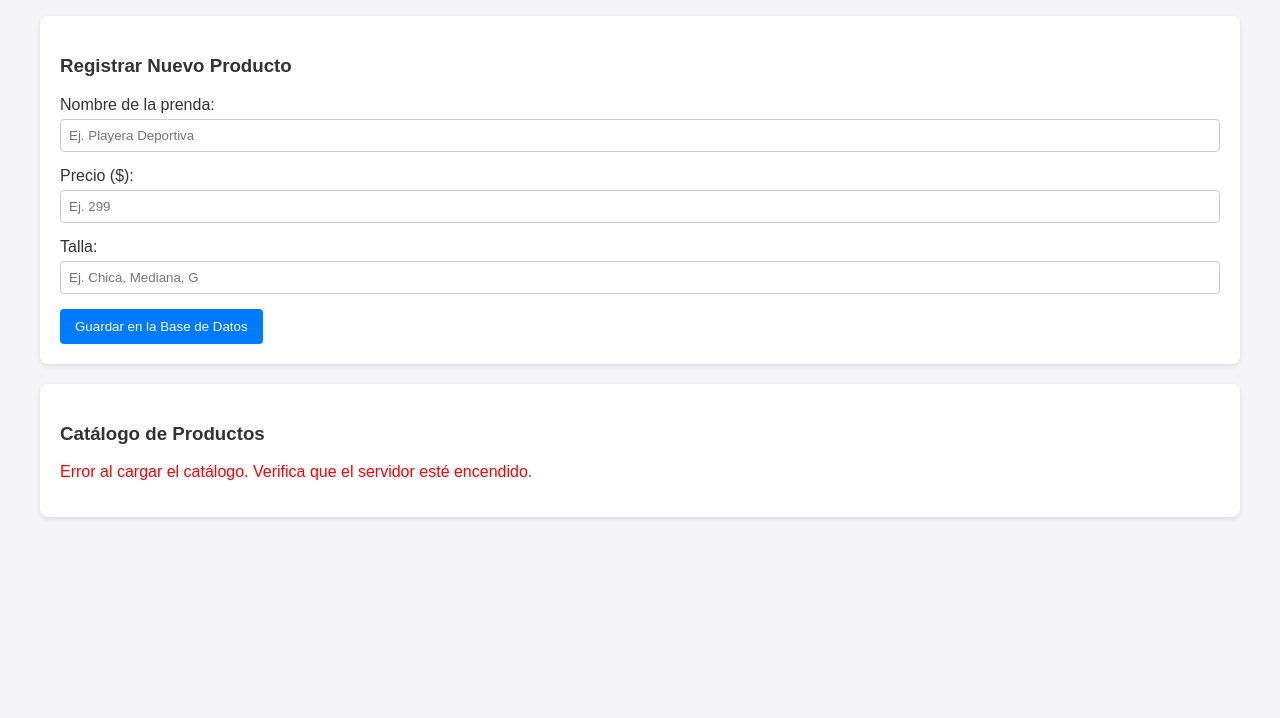
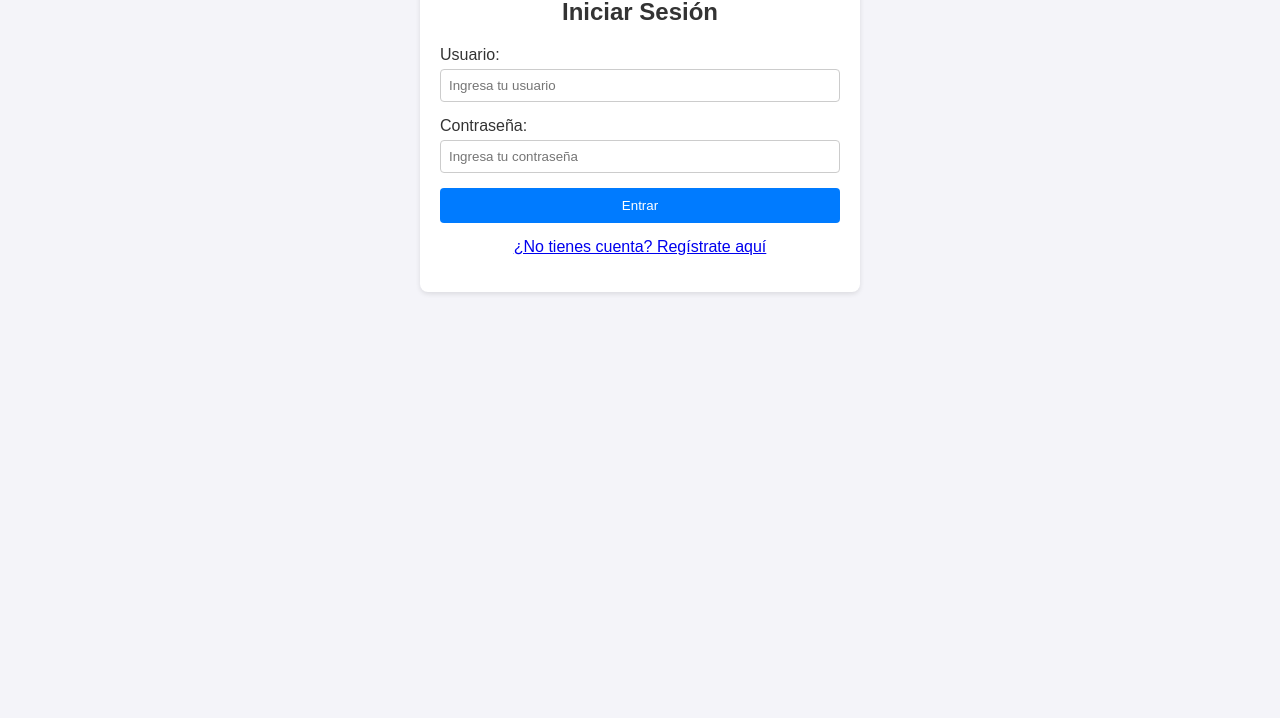
Before and after one commit to Luis1318/servidor-tienda, a website: page index.html in a window 1280 px wide. Shown: the part 82-800 px from the top of the page. Drawn offline with Linux system fonts and the light colour scheme; no server answers.

Commit message:
Update index.html
agregamos un login

```diff
--- a/index.html
+++ b/index.html
@@ -2,22 +2,46 @@
 <html lang="es">
 <head>
     <meta charset="UTF-8">
-    <title>Tienda de Ropa Interactiva</title>
+    <title>Tienda de Ropa Interactiva - Login</title>
     <style>
         body { font-family: Arial, sans-serif; margin: 40px; background-color: #f4f4f9; color: #333; }
-        .card { background: white; padding: 20px; margin-bottom: 20px; border-radius: 8px; box-shadow: 0 2px 5px rgba(0,0,0,0.1); }
+        .card { background: white; padding: 20px; margin-bottom: 20px; border-radius: 8px; box-shadow: 0 2px 5px rgba(0,0,0,0.1); max-width: 400px; margin-left: auto; margin-right: auto; }
         input { width: 100%; padding: 8px; margin: 5px 0 15px 0; box-sizing: border-box; border: 1px solid #ccc; border-radius: 4px; }
-        button { background-color: #007bff; color: white; padding: 10px 15px; border: none; border-radius: 4px; cursor: pointer; }
+        button { background-color: #007bff; color: white; padding: 10px 15px; border: none; border-radius: 4px; cursor: pointer; width: 100%; }
         button:hover { background-color: #0056b3; }
         .producto { background: #fafafa; padding: 12px; margin-bottom: 10px; border-left: 4px solid #007bff; border-radius: 4px; }
+        #seccion-tienda { display: none; } /* Oculto hasta iniciar sesión */
+        .oculto { display: none; }
     </style>
 </head>
 <body>
 
+    <!-- SECCIÓN DE LOGIN Y REGISTRO -->
+    <div id="seccion-auth" class="card">
+        <h2 id="titulo-auth" style="text-align: center;">Iniciar Sesión</h2>
+
+        <label for="user">Usuario:</label>
+        <input type="text" id="user" placeholder="Ingresa tu usuario">
+
+        <label for="pass">Contraseña:</label>
+        <input type="password" id="pass" placeholder="Ingresa tu contraseña">
+
+        <button id="btn-accion" onclick="iniciarSesion()">Entrar</button>
+
+        <p style="text-align: center; margin-top: 15px;">
+            <a href="#" id="link-cambiar" onclick="cambiarModo(event)">¿No tienes cuenta? Regístrate aquí</a>
+        </p>
+    </div>
+
+    <!-- SECCIÓN DE LA TIENDA (Protegida) -->
+    <div id="seccion-tienda">
+        <div style="display: flex; justify-content: space-between; align-items: center;">
             <h1>Mi Tienda de Ropa</h1>
+            <button onclick="cerrarSesion()" style="width: auto; background-color: #dc3545;">Cerrar Sesión</button>
+        </div>
 
-    <!-- FORMULARIO DE REGISTRO -->
-    <div class="card">
+        <!-- FORMULARIO DE REGISTRO DE PRODUCTOS -->
+        <div class="card" style="max-width: 100%;">
             <h3>Registrar Nuevo Producto</h3>
             <label for="nombre">Nombre de la prenda:</label>
             <input type="text" id="nombre" placeholder="Ej. Playera Deportiva">
@@ -31,14 +55,81 @@
             <button onclick="registrarProducto()">Guardar en la Base de Datos</button>
         </div>
 
-    <!-- SECCIÓN DEL CATÁLOGO -->
-    <div class="card">
+        <!-- CATÁLOGO -->
+        <div class="card" style="max-width: 100%;">
             <h3>Catálogo de Productos</h3>
             <div id="lista-productos">Cargando productos...</div>
         </div>
+    </div>
 
     <script>
-        // FUNCIÓN 1: Cargar y listar los productos desde el servidor (GET)
+        let esRegistro = false;
+
+        function cambiarModo(e) {
+            e.preventDefault();
+            esRegistro = !esRegistro;
+            const titulo = document.getElementById('titulo-auth');
+            const btn = document.getElementById('btn-accion');
+            const link = document.getElementById('link-cambiar');
+
+            if (esRegistro) {
+                titulo.innerText = "Registrarse";
+                btn.innerText = "Crear Cuenta";
+                link.innerText = "¿Ya tienes cuenta? Inicia sesión";
+            } else {
+                titulo.innerText = "Iniciar Sesión";
+                btn.innerText = "Entrar";
+                link.innerText = "¿No tienes cuenta? Regístrate aquí";
+            }
+        }
+
+        function iniciarSesion() {
+            const usuario = document.getElementById('user').value;
+            const password = document.getElementById('pass').value;
+
+            if (!usuario || !password) {
+                alert('Por favor llena todos los campos.');
+                return;
+            }
+
+            const endpoint = esRegistro ? '/api/registro' : '/api/login';
+
+            fetch(endpoint, {
+                method: 'POST',
+                headers: { 'Content-Type': 'application/json' },
+                body: JSON.stringify({ usuario, password })
+            })
+            .then(res => res.json())
+            .then(data => {
+                if (esRegistro) {
+                    alert(data.message || "Registrado con éxito. Ahora inicia sesión.");
+                    cambiarModo(new Event('click')); // Cambiar a login
+                } else {
+                    if (data.success) {
+                        alert(data.message);
+                        // Ocultar login y mostrar tienda
+                        document.getElementById('seccion-auth').style.display = 'none';
+                        document.getElementById('seccion-tienda').style.display = 'block';
+                        cargarProductos();
+                    } else {
+                        alert(data.message || "Credenciales incorrectas.");
+                    }
+                }
+            })
+            .catch(err => {
+                console.error('Error:', err);
+                alert('Ocurrió un error en el servidor.');
+            });
+        }
+
+        function cerrarSesion() {
+            document.getElementById('seccion-tienda').style.display = 'none';
+            document.getElementById('seccion-auth').style.display = 'block';
+            document.getElementById('user').value = '';
+            document.getElementById('pass').value = '';
+        }
+
+        // FUNCIONES DE PRODUCTOS
         function cargarProductos() {
             fetch('/api/productos')
                 .then(response => response.json())
@@ -60,46 +151,38 @@
                 })
                 .catch(error => {
                     console.error('Error al conectar:', error);
-                    document.getElementById('lista-productos').innerHTML = '<p style="color:red;">Error al cargar el catálogo. Verifica que el servidor esté encendido.</p>';
+                    document.getElementById('lista-productos').innerHTML = '<p style="color:red;">Error al cargar el catálogo.</p>';
                 });
         }
 
-        // FUNCIÓN 2: Enviar los datos del formulario al servidor (POST)
         function registrarProducto() {
             const nombre = document.getElementById('nombre').value;
             const precio = document.getElementById('precio').value;
             const talla = document.getElementById('talla').value;
 
-            // Validar que no estén vacíos
             if (!nombre || !precio || !talla) {
-                alert('Por favor completa todos los campos.');
+                alert('Por favor completa todos los campos del producto.');
                 return;
             }
 
-            // Petición HTTP usando POST apuntando a la ruta relativa
             fetch('/api/productos', {
                 method: 'POST',
                 headers: { 'Content-Type': 'application/json' },
-                body: JSON.stringify({ nombre: nombre, precio: parseFloat(precio), talla: talla })
+                body: JSON.stringify({ nombre, precio: parseFloat(precio), talla })
             })
             .then(response => response.json())
             .then(data => {
-                alert(data.message); // Muestra el mensaje de éxito del servidor
-                // Limpiar campos del formulario
+                alert(data.message);
                 document.getElementById('nombre').value = '';
                 document.getElementById('precio').value = '';
                 document.getElementById('talla').value = '';
-
-                cargarProductos(); // Recarga automáticamente la lista para ver el nuevo producto
+                cargarProductos();
             })
             .catch(error => {
                 console.error('Error al registrar:', error);
                 alert('Hubo un error al registrar el producto.');
             });
         }
-
-        // Ejecutar la función de carga al abrir la página por primera vez
-        cargarProductos();
     </script>
 </body>
 </html>
```
Lines whose indentation alone changed are shown as unchanged.
